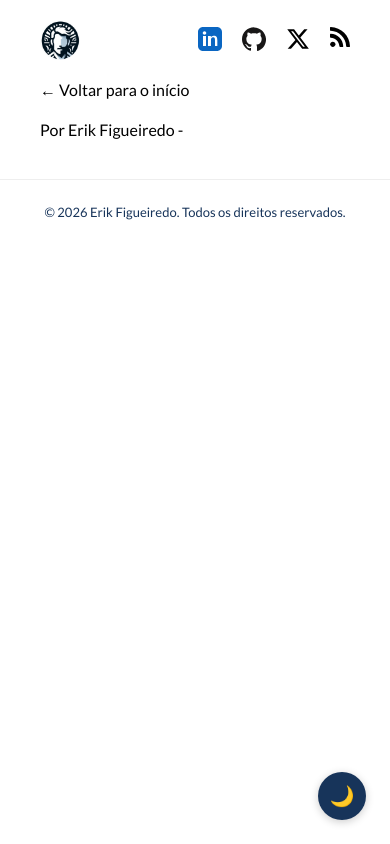
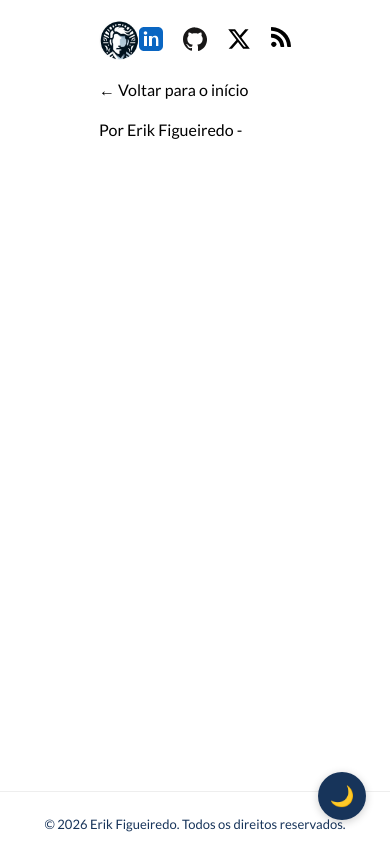
Before and after one commit to erikfig/blog-erik-figueiredo, an Eleventy site: page post.njk in a window 390 px wide. Built offline with nearby package versions, Linux system fonts and the light colour scheme; Eleventy itself is replaced by a stand-in of ours; files that its build step writes are made by us from their sources.

Commit message:
refactor: reorganiza estilos do cabeçalho e do rodapé para melhor responsividade

```diff
--- a/assets/style.css
+++ b/assets/style.css
@@ -13,6 +13,26 @@
 html {
   font-family: "Lato", sans-serif;
   font-size: 10px;
+}
+
+/* Sticky footer: garante que o footer fique sempre no final da página */
+html, body {
+  height: 100%;
+}
+body {
+  min-height: 100vh;
+  display: flex;
+  flex-direction: column;
+}
+.wrapper {
+  flex: 1 0 auto;
+}
+
+.header {
+  display: flex;
+  justify-content: space-between;
+  align-items: center;
+  height: 80px;
 }
 
 .wrapper {
@@ -46,13 +66,6 @@ h3 {
 h4 {
   font-size: 2rem;
   margin-bottom: 1.2rem;
-}
-
-.header {
-  display: flex;
-  justify-content: space-between;
-  align-items: center;
-  height: 80px;
 }
 
 .rounded-image {
@@ -178,6 +191,7 @@ pre[class*=language-] {
   text-align: center;
   font-size: 1.3rem;
   margin-top: 4rem;
+  flex-shrink: 0;
 }
 
 .site-footer a {
```
